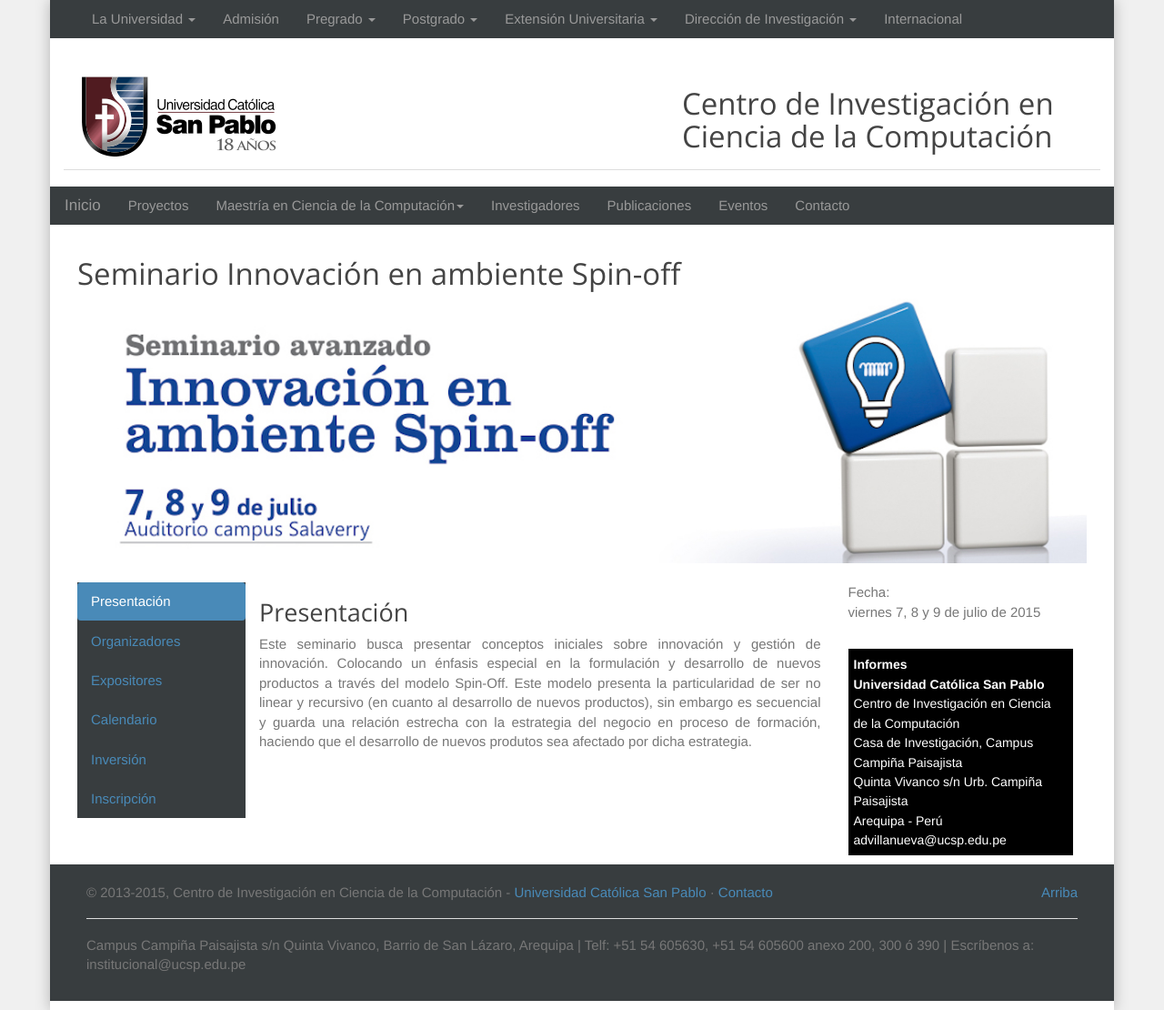
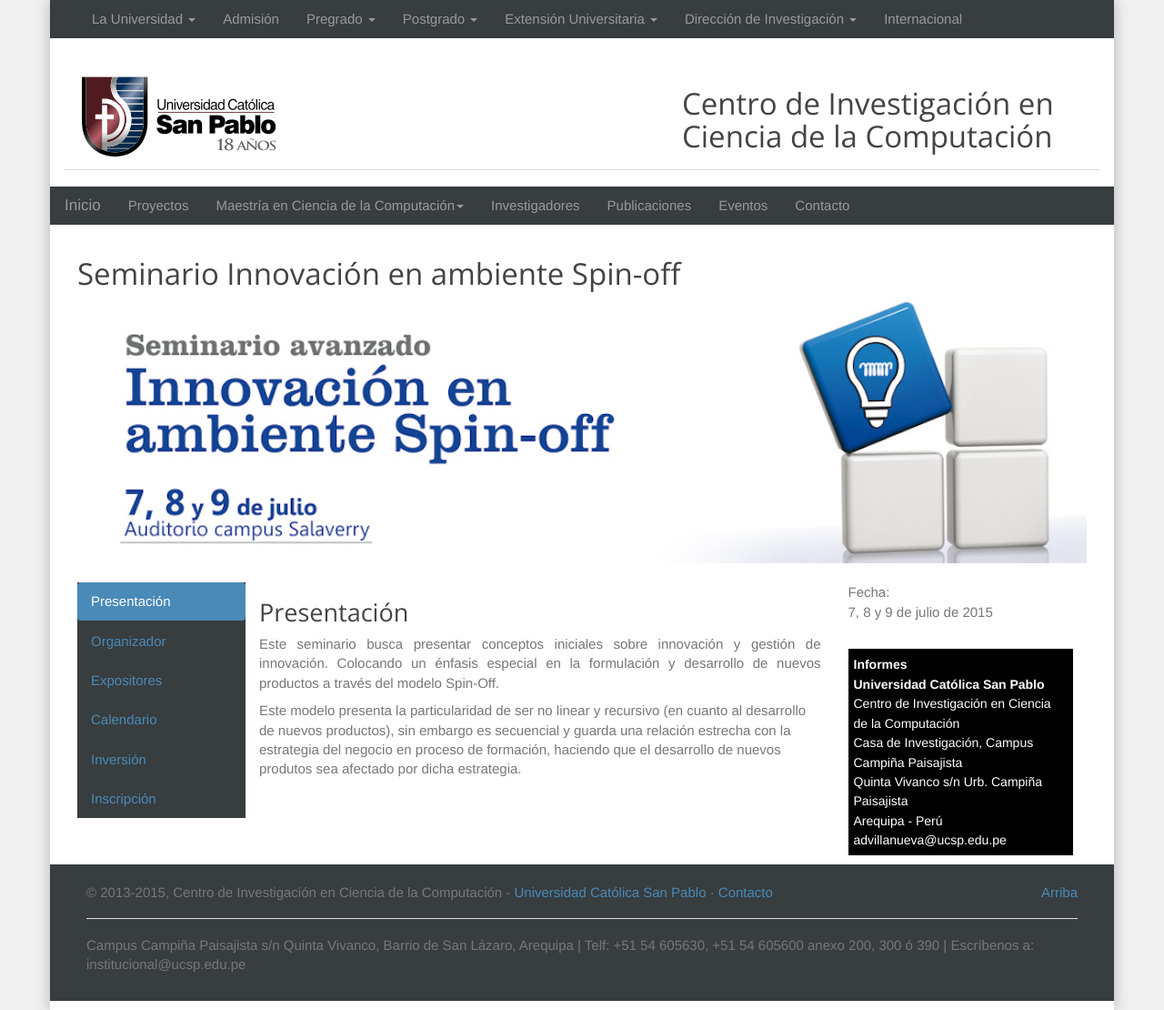
Before and after one commit to cs-ucsp/rics-ucsp, a Jekyll site: the page built from eventos/seminario-innovacion-ambiente-spin-off.html, in a window 1280 px wide. Shown: the whole page at 91% size. Built offline with Jekyll 4.4.1, drawn with Linux system fonts in a browser that asks for light colours; nearby versions of some CDN libraries; Markdown is read by kramdown in place of the engine named in the settings.

Commit message:
Cambios en la Pagina web del Evento Spin Off

```diff
--- a/eventos/seminario-innovacion-ambiente-spin-off.html
+++ b/eventos/seminario-innovacion-ambiente-spin-off.html
@@ -17,7 +17,7 @@ parentName: Eventos
   <div class="col-md-2">
     <ul role="tablist" class="nav nav-pills nav-stacked navbar-inverse" id="myTab">
 	  <li role="presentation" class="active"><a href="#presentacion" aria-controls="presentacion" role="tab">Presentación</a></li>
-      <li role="presentation"><a href="#organizadores" aria-controls="organizadores" role="tab">Organizadores</a></li>
+      <li role="presentation"><a href="#organizadores" aria-controls="organizadores" role="tab">Organizador</a></li>
       <li role="presentation"><a href="#expositores" aria-controls="expositores" role="tab">Expositores</a></li>
       <li role="presentation"><a href="#calendario" aria-controls="calendario" role="tab">Calendario</a></li>
       <li role="presentation"><a href="#inversion" aria-controls="inversion" role="tab">Inversión</a></li>
@@ -30,35 +30,37 @@ parentName: Eventos
 
 	  <div role="tabpanel" class="tab-pane active" id="presentacion">
 	  <h2>Presentación</h2>
-	  <p style="text-align: justify;">Este seminario busca presentar conceptos iniciales sobre innovación y gestión de innovación. Colocando un énfasis especial en la formulación y desarrollo de nuevos productos a través del modelo Spin-Off. Este modelo presenta la particularidad de ser no linear y recursivo (en cuanto al desarrollo de nuevos productos), sin embargo es secuencial y guarda una relación estrecha con la estrategia del negocio en proceso de formación, haciendo que el desarrollo de nuevos produtos sea afectado por dicha estrategia.</p>
+	  <p style="text-align: justify;">Este seminario busca presentar conceptos iniciales sobre innovación y gestión de innovación. Colocando un énfasis especial en la formulación y desarrollo de nuevos productos a través del modelo Spin-Off.</p>
+
+	  <p>Este modelo presenta la particularidad de ser no linear y recursivo (en cuanto al desarrollo de nuevos productos), sin embargo es secuencial y guarda una relación estrecha con la estrategia del negocio en proceso de formación, haciendo que el desarrollo de nuevos produtos sea afectado por dicha estrategia.</p>
 	  </div>
 
 	  <div role="tabpanel" class="tab-pane" id="organizadores">
         <h2>Centro de Investigación en Ciencia de la Computación de la UCSP</h2>
         <p style="text-align: justify;">El Centro de Investigación en Ciencia de la Computación, CICC, es una entidad dedicada a la investigación, innovación científica y tecnológica en el área de computación. El objetivo de este centro es mejorar la calidad de vida de la comunidad atendiendo las necesidades de los sectores educativo, productivo y de servicios, en los ámbitos interno, local, nacional e internacional, y contribuir además con la generación de tecnología nacional.</p>
         <br>
-        <p style="text-align: justify;">Este seminario tiene por objetivo enseñar las técnicas para generar un producto innovador, utilizando la tecnica de spin off como punto de partida.</p>
+        <p style="text-align: justify;">Este seminario tiene por objetivo enseñar a generar un producto innovador, utilizando la técnica de spin off como punto de partida.</p>
       </div>
 
       <div role="tabpanel" class="tab-pane" id="expositores">
         <h2>Expositores</h2>
-        <p style="text-align: justify;">Este seminario tiene por objetivo enseñar las técnicas para generar un producto innovador, utilizando la tecnica de spin off como punto de partida.</p>
+        <p style="text-align: justify;">Este seminario tiene por objetivo enseñar a generar un producto innovador, utilizando la técnica de spin off como punto de partida.</p>
         <p style="text-align: justify;"><strong><img style="float:right;" src="http://ucsp.edu.pe/investigacion/wp-content/uploads/2015/04/leonardo-gomes-72.jpg" alt="leonardo-gomes-72" width="122" height="122" />PhD Leonardo Augusto Vasconcelos Gomes</strong></p>
         <ul>
-          <li style="text-align: justify;">Profesor de la Facultad de Administración y Economía de la Universidad de Sao Paulo</li>
-          <li style="text-align: justify;">Doctor en Ingeniería de producción por la Universidad de Sao Paulo</li>
+          <li style="text-align: justify;">Profesor de la Facultad de Administración y Economía de la Universidad de Sao Paulo.</li>
+          <li style="text-align: justify;">Doctor en Ingeniería de Producción por la Universidad de Sao Paulo.</li>
         </ul>
         <p><strong>PhD José Manuel Cárdenas Medina</strong></p>
         <ul>
-          <li style="text-align: justify;">Doctor en Ingeniería de producción por la Universidad de Sao Paulo</li>
+          <li style="text-align: justify;">Doctor en Ingeniería de Producción por la Universidad de Sao Paulo.</li>
         </ul>
         <p style="text-align: justify;"><strong>PhD Ana Daneida Villanueva Llapa</strong></p>
         <ul>
-          <li style="text-align: justify;">Doctora en Ingeniería de producción por la Universidad de Sao Paulo</li>
+          <li style="text-align: justify;">Doctora en Ingeniería de Producción por la Universidad de Sao Paulo.</li>
         </ul>
         <p style="text-align: justify;"><strong>Mag. Anatolia Hortencia Hinojosa Pérez</strong></p>
         <ul>
-          <li style="text-align: justify;">Magister en Economía por la UNSA y Doctoranda en Ciencias Sociales por la UCSM</li>
+          <li style="text-align: justify;">Magíster en Economía por la Universidad Nacional de San Agustín  y Doctoranda en Ciencias Sociales por la Universidad Católica de Santa María.</li>
         </ul>
       </div>
 
@@ -68,15 +70,18 @@ parentName: Eventos
           <tbody>
             <tr>
               <td style="text-align: center;" width="125"><strong>Fecha</strong></td>
-              <td width="224">martes 7, mi&eacute;rcoles 8 y jueves 9 de julio</td>
+              <td width="224">Martes 7, mi&eacute;rcoles 8 y jueves 9 de julio</td>
             </tr>
             <tr>
               <td style="text-align: center;"><b>Hora</b></td>
-              <td>15:30 &#8211; 19:00 h</td>
+              <td>De 15:30 a 19:00 h</td>
             </tr>
             <tr>
               <td style="text-align: center;"><b>Lugar</b></td>
-              <td>Auditorio, campus Salaverry</td>
+              <td>Auditorio, campus Salaverry
+			      <br>
+				  Av. Salaverry 301, Vallecito - Arequipa
+			  </td>
             </tr>
           </tbody>
         </table>
@@ -96,9 +101,12 @@ parentName: Eventos
 		<br>
 		<ul>
           <li style="text-align: justify;">Inscribirse en el formulario situado en la parte inferior</li>
-          <li style="text-align: justify;">Realizar el pago de los S/.20 en la caja de la UCSP del campus de San Lazaro o Salaverry</li>
-		  <li style="text-align: justify;">Eviar el recibo escaneado a los siguientes correos: glaures@ucsp.edu.pe, advillanueva@ucsp.edu.pe</li>
-		  <li style="text-align: justify;">Una vez realizados estos pasos, le llegará a su correo la confirmación de su inscripción en el trancurso de 48 horas.</li>
+          <li style="text-align: justify;">Realizar el pago de los S/. 20.00 en las Cajas de la Universidad Católica San Pablo:</li>
+				<ul>
+					<li style="text-align: justify;">Campus de Campiña Paisajista, Barrio de San Lázaro, Cercado</li>
+					<li style="text-align: justify;">Campus Salaverry, Av. Salaverry 301, Vallecito</li>
+				</ul>
+		  <li style="text-align: justify;">Enviar el recibo escaneado a los siguientes correos: glaures@ucsp.edu.pe, advillanueva@ucsp.edu.pe, después le llegará  una confirmación  de su inscripción a su correo electrónico en el trascurso de 48 horas.</li>
         </ul>
 		<br>
 
@@ -113,7 +121,7 @@ parentName: Eventos
   <div class="col-md-3">
     <div class="hb-alert-box notice">
       <p>Fecha:<br />
-        viernes 7, 8 y 9 de julio de 2015</p>
+         7, 8 y 9 de julio de 2015</p>
       <br>
     </div>
 
```
Also changed, not shown: other parts of eventos/seminario-innovacion-ambiente-spin-off.html (+2 -2 lines).
